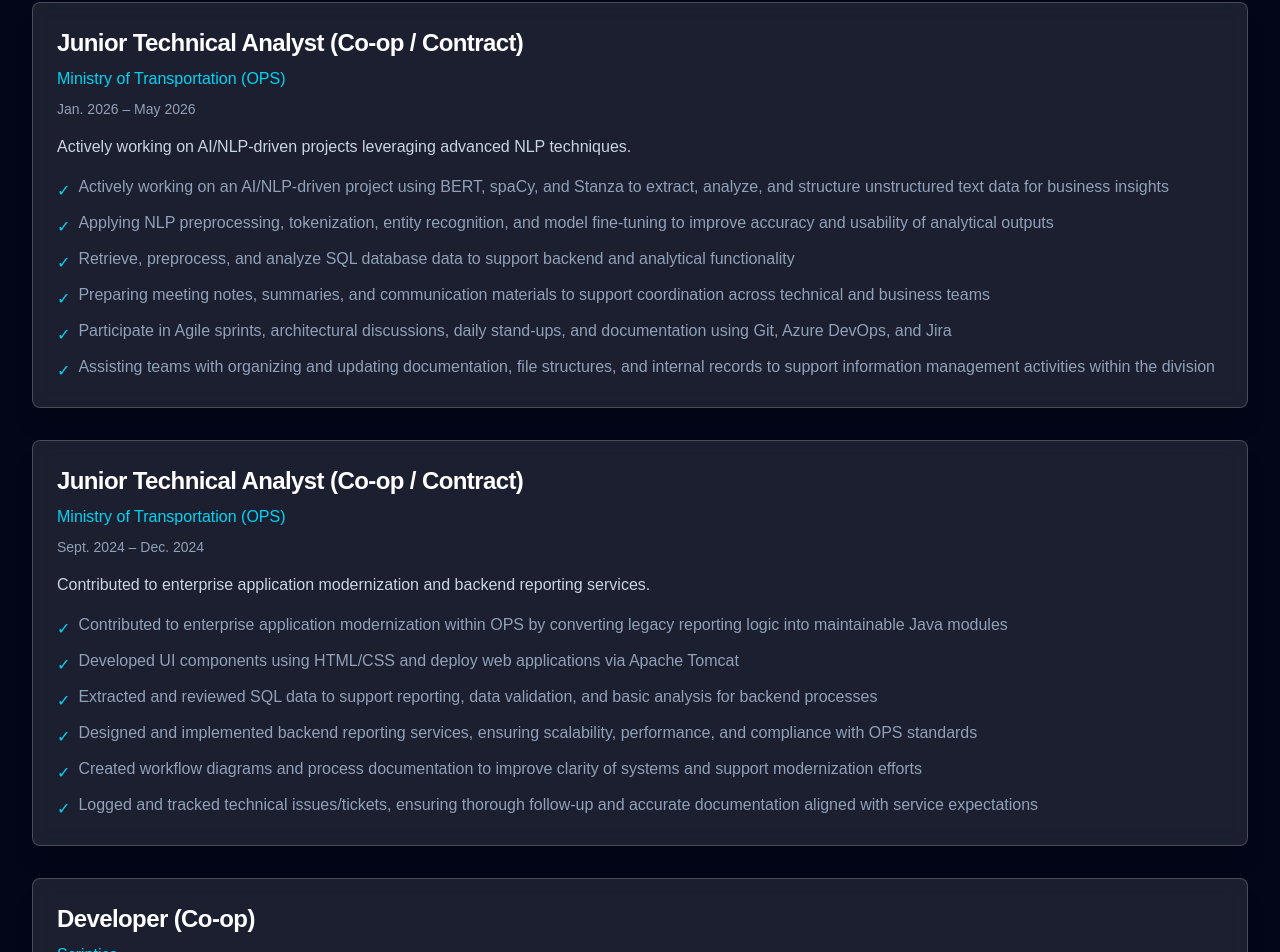
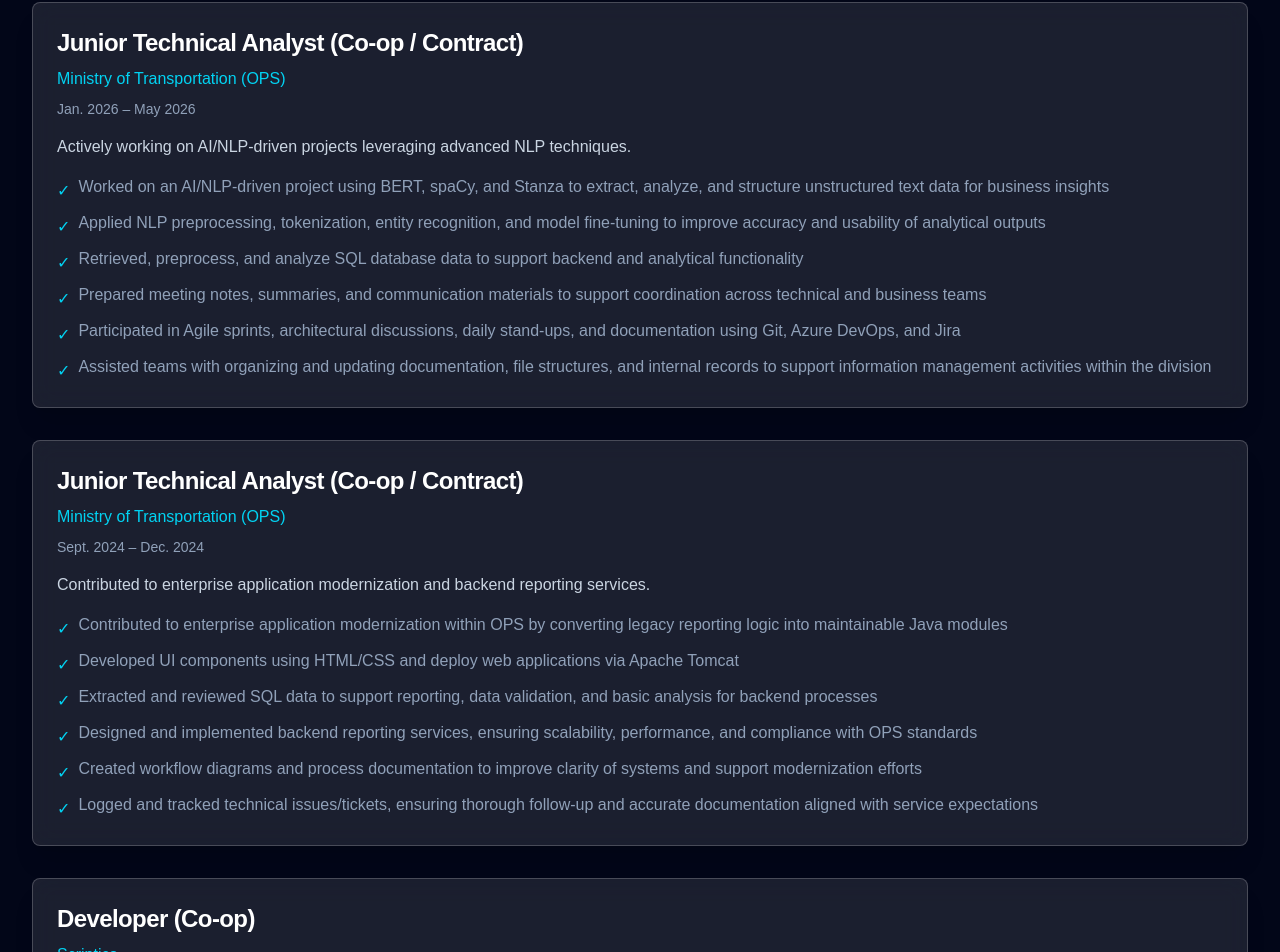
Before and after one commit to adarshsprabhan/Adarsh_Portfolio, a Next.js app: page / in a window 1280 px wide. Shown: the part 2368-3320 px from the top of the page. Built offline with nearby package versions, Linux system fonts and the light colour scheme.

Commit message:
Update experience highlights: change verb tense to past tense for completed MoT role

```diff
--- a/src/data/portfolio.ts
+++ b/src/data/portfolio.ts
@@ -40,12 +40,12 @@ export const EXPERIENCE = [
     duration: 'Jan. 2026 – May 2026',
     description: 'Actively working on AI/NLP-driven projects leveraging advanced NLP techniques.',
     highlights: [
-      'Actively working on an AI/NLP-driven project using BERT, spaCy, and Stanza to extract, analyze, and structure unstructured text data for business insights',
-      'Applying NLP preprocessing, tokenization, entity recognition, and model fine-tuning to improve accuracy and usability of analytical outputs',
-      'Retrieve, preprocess, and analyze SQL database data to support backend and analytical functionality',
-      'Preparing meeting notes, summaries, and communication materials to support coordination across technical and business teams',
-      'Participate in Agile sprints, architectural discussions, daily stand-ups, and documentation using Git, Azure DevOps, and Jira',
-      'Assisting teams with organizing and updating documentation, file structures, and internal records to support information management activities within the division',
+      'Worked on an AI/NLP-driven project using BERT, spaCy, and Stanza to extract, analyze, and structure unstructured text data for business insights',
+      'Applied NLP preprocessing, tokenization, entity recognition, and model fine-tuning to improve accuracy and usability of analytical outputs',
+      'Retrieved, preprocess, and analyze SQL database data to support backend and analytical functionality',
+      'Prepared meeting notes, summaries, and communication materials to support coordination across technical and business teams',
+      'Participated in Agile sprints, architectural discussions, daily stand-ups, and documentation using Git, Azure DevOps, and Jira',
+      'Assisted teams with organizing and updating documentation, file structures, and internal records to support information management activities within the division',
     ],
   },
   {
```
